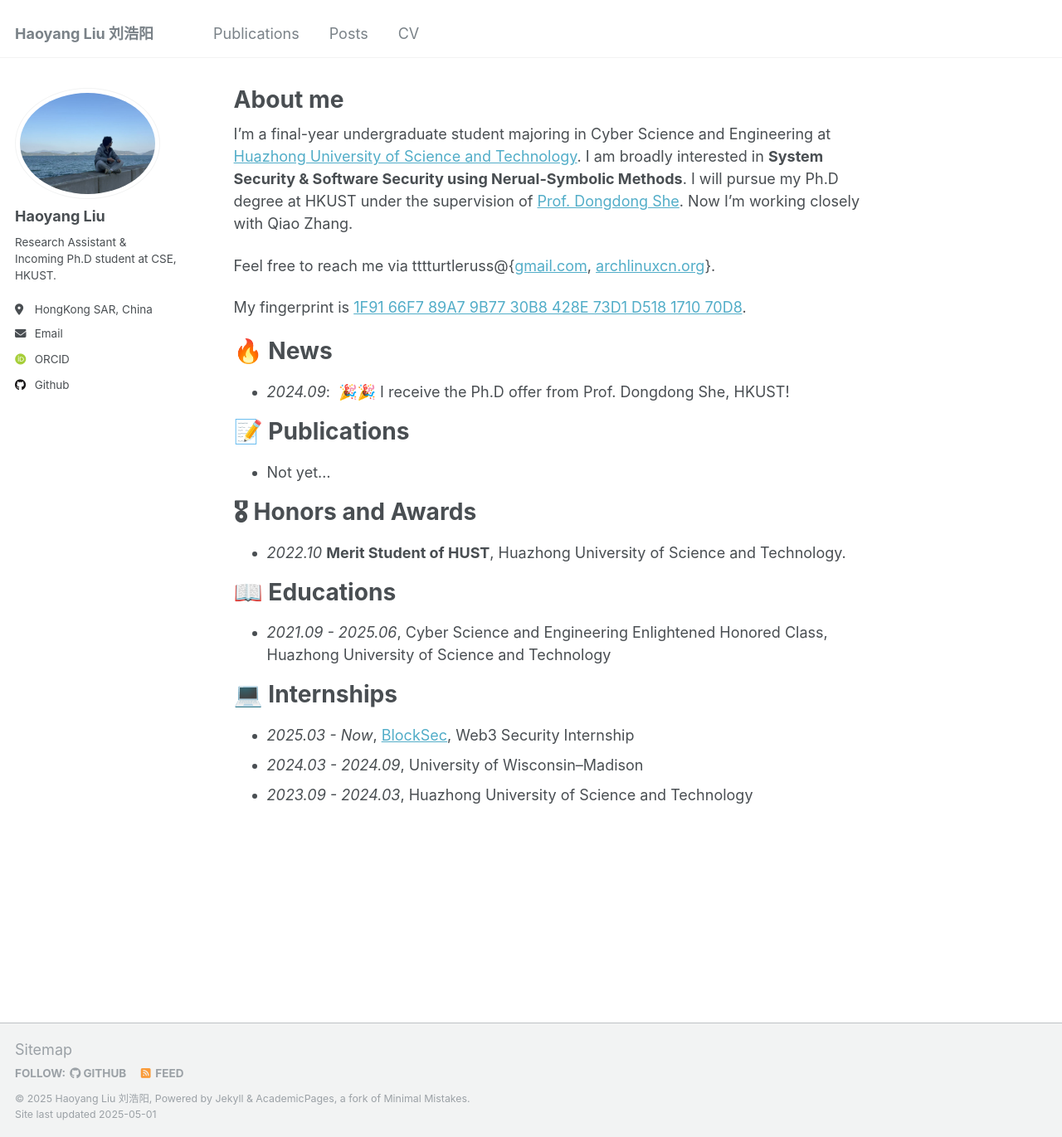
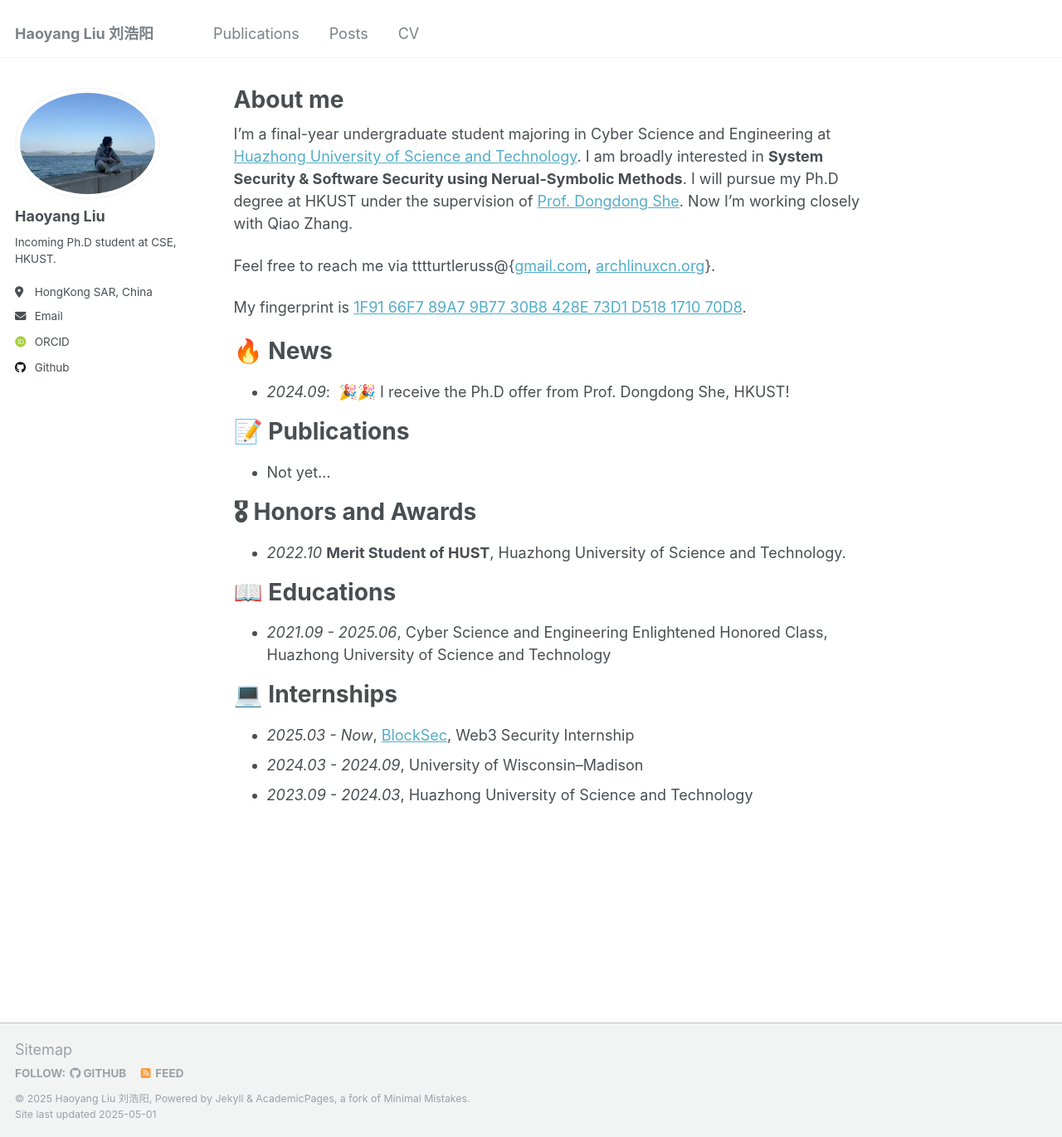
Before and after one commit to tttturtle-russ/tttturtle-russ.github.io, a Jekyll site: the page built from _pages/about.md, in a window 1280 px wide and 1371 px high. Shown: the whole window at 83% size. Built offline with Jekyll 4.4.1, drawn with Linux system fonts in a browser that asks for light colours; some web fonts are replaced.

Commit message:
update: bio

```diff
--- a/_config.yml
+++ b/_config.yml
@@ -24,7 +24,7 @@ author:
   avatar           : "profile.jpg"
   name             : "Haoyang Liu"
   pronouns         : # example: "she/her"
-  bio              : "Research Assistant & Incoming Ph.D student at CSE, HKUST."
+  bio              : "Incoming Ph.D student at CSE, HKUST."
   location         : "HongKong SAR, China"
   employer         :
   uri              : # URL
```
